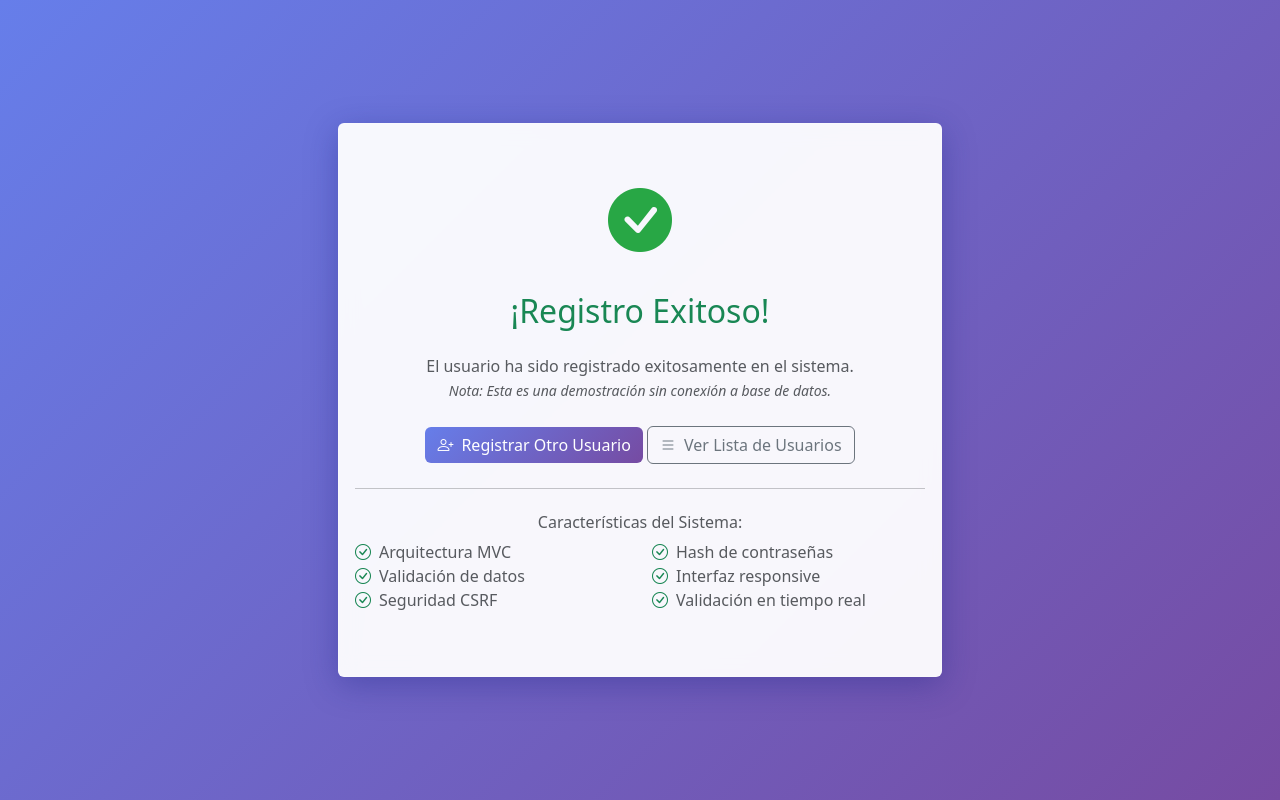
After one commit to danjohn007/Sistema-Base, a PHP site: page /app/views/demo/success.view.php in a window 1280 px wide. The commit adds this page. Run offline with PHP 8.4, Linux system fonts and the light colour scheme; the template is opened without the code that fills it, so the values that code supplies are empty.

Commit message:
Complete user registration system with demo functionality and fix redirect issues
Co-authored-by: danjohn007 <77515822+danjohn007@users.noreply.github.com>

```diff
--- a/app/core/Controller.php
+++ b/app/core/Controller.php
@@ -15,6 +15,10 @@ abstract class Controller {
 
     protected function redirect($path) {
         $baseUrl = $this->getBaseUrl();
+        // Remove leading slash from path to avoid double slashes
+        $path = ltrim($path, '/');
+        // Ensure baseUrl doesn't end with slash when adding path
+        $baseUrl = rtrim($baseUrl, '/');
         header("Location: {$baseUrl}/{$path}");
         exit();
     }
--- a/app/core/Database.php
+++ b/app/core/Database.php
@@ -6,7 +6,7 @@ class Database {
     private $config;
 
     private function __construct() {
-        $this->config = require_once __DIR__ . '/../config/database.php';
+        $this->config = require_once __DIR__ . '/../../config/database.php';
         $this->connect();
     }
 
--- /dev/null
+++ b/app/views/demo/success.view.php
@@ -0,0 +1,120 @@
+<!DOCTYPE html>
+<html lang="es">
+<head>
+    <meta charset="UTF-8">
+    <meta name="viewport" content="width=device-width, initial-scale=1.0">
+    <title><?= $title ?? 'Registro Exitoso' ?></title>
+    <link href="https://cdn.jsdelivr.net/npm/bootstrap@5.3.0/dist/css/bootstrap.min.css" rel="stylesheet">
+    <link href="https://cdn.jsdelivr.net/npm/bootstrap-icons@1.10.0/font/bootstrap-icons.css" rel="stylesheet">
+    <style>
+        body {
+            background: linear-gradient(135deg, #667eea 0%, #764ba2 100%);
+            min-height: 100vh;
+        }
+        .card {
+            backdrop-filter: blur(10px);
+            background: rgba(255, 255, 255, 0.95);
+            border: 1px solid rgba(255, 255, 255, 0.2);
+            box-shadow: 0 8px 32px 0 rgba(31, 38, 135, 0.37);
+        }
+        .success-icon {
+            font-size: 4rem;
+            color: #28a745;
+            animation: bounce 1s ease-in-out;
+        }
+        @keyframes bounce {
+            0%, 20%, 60%, 100% {
+                transform: translateY(0);
+            }
+            40% {
+                transform: translateY(-10px);
+            }
+            80% {
+                transform: translateY(-5px);
+            }
+        }
+        .btn-primary {
+            background: linear-gradient(135deg, #667eea 0%, #764ba2 100%);
+            border: none;
+        }
+        .btn-primary:hover {
+            background: linear-gradient(135deg, #5a6fd8 0%, #6a4190 100%);
+        }
+    </style>
+</head>
+<body>
+    <div class="container-fluid vh-100 d-flex align-items-center justify-content-center">
+        <div class="row w-100 justify-content-center">
+            <div class="col-lg-6 col-md-8 col-sm-10">
+                <div class="card">
+                    <div class="card-body text-center py-5">
+                        <div class="success-icon mb-4">
+                            <i class="bi bi-check-circle-fill"></i>
+                        </div>
+
+                        <h2 class="text-success mb-4">¡Registro Exitoso!</h2>
+
+                        <?php if ($user): ?>
+                            <div class="alert alert-success mx-3" role="alert">
+                                <h5 class="alert-heading">Usuario Creado (Demo)</h5>
+                                <hr>
+                                <p><strong>Nombre:</strong> <?= htmlspecialchars($user['name']) ?></p>
+                                <p><strong>Email:</strong> <?= htmlspecialchars($user['email']) ?></p>
+                                <p><strong>Rol:</strong>
+                                    <?php
+                                    $roles = [
+                                        'admin' => 'Administrador',
+                                        'editor' => 'Editor',
+                                        'viewer' => 'Visualizador'
+                                    ];
+                                    echo $roles[$user['role']] ?? ucfirst($user['role']);
+                                    ?>
+                                </p>
+                                <p class="mb-0"><small class="text-muted">Fecha: <?= date('d/m/Y H:i:s') ?></small></p>
+                            </div>
+                        <?php endif; ?>
+
+                        <p class="text-muted mb-4">
+                            El usuario ha sido registrado exitosamente en el sistema.<br>
+                            <small><em>Nota: Esta es una demostración sin conexión a base de datos.</em></small>
+                        </p>
+
+                        <div class="d-grid gap-2 d-md-block">
+                            <a href="/demo/register" class="btn btn-primary">
+                                <i class="bi bi-person-plus me-2"></i>Registrar Otro Usuario
+                            </a>
+                            <a href="/demo/register" class="btn btn-outline-secondary">
+                                <i class="bi bi-list me-2"></i>Ver Lista de Usuarios
+                            </a>
+                        </div>
+
+                        <hr class="my-4">
+
+                        <div class="text-muted">
+                            <h6>Características del Sistema:</h6>
+                            <div class="row text-start">
+                                <div class="col-md-6">
+                                    <ul class="list-unstyled">
+                                        <li><i class="bi bi-check-circle text-success me-2"></i>Arquitectura MVC</li>
+                                        <li><i class="bi bi-check-circle text-success me-2"></i>Validación de datos</li>
+                                        <li><i class="bi bi-check-circle text-success me-2"></i>Seguridad CSRF</li>
+                                    </ul>
+                                </div>
+                                <div class="col-md-6">
+                                    <ul class="list-unstyled">
+                                        <li><i class="bi bi-check-circle text-success me-2"></i>Hash de contraseñas</li>
+                                        <li><i class="bi bi-check-circle text-success me-2"></i>Interfaz responsive</li>
+                                        <li><i class="bi bi-check-circle text-success me-2"></i>Validación en tiempo real</li>
+                                    </ul>
+                                </div>
+                            </div>
+                        </div>
+                    </div>
+                </div>
+            </div>
+        </div>
+    </div>
+
+    <script src="https://cdn.jsdelivr.net/npm/bootstrap@5.3.0/dist/js/bootstrap.bundle.min.js"></script>
+</body>
+</html>
```
Also changed, not shown: app/controllers/DemoController.php (added, +68 -0 lines), app/views/users/register.view.php (+14 -1 lines), public/index.php (+8 -1 lines).
